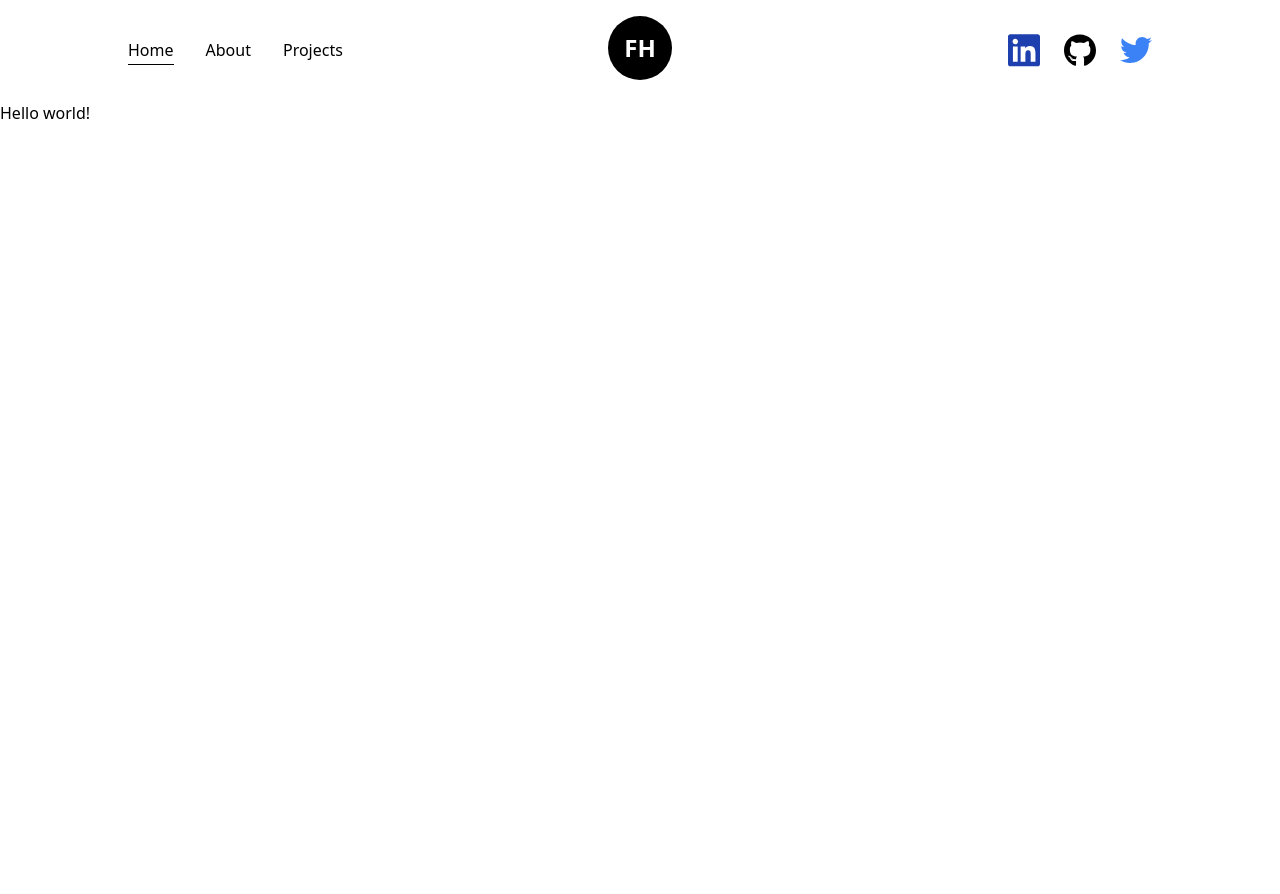
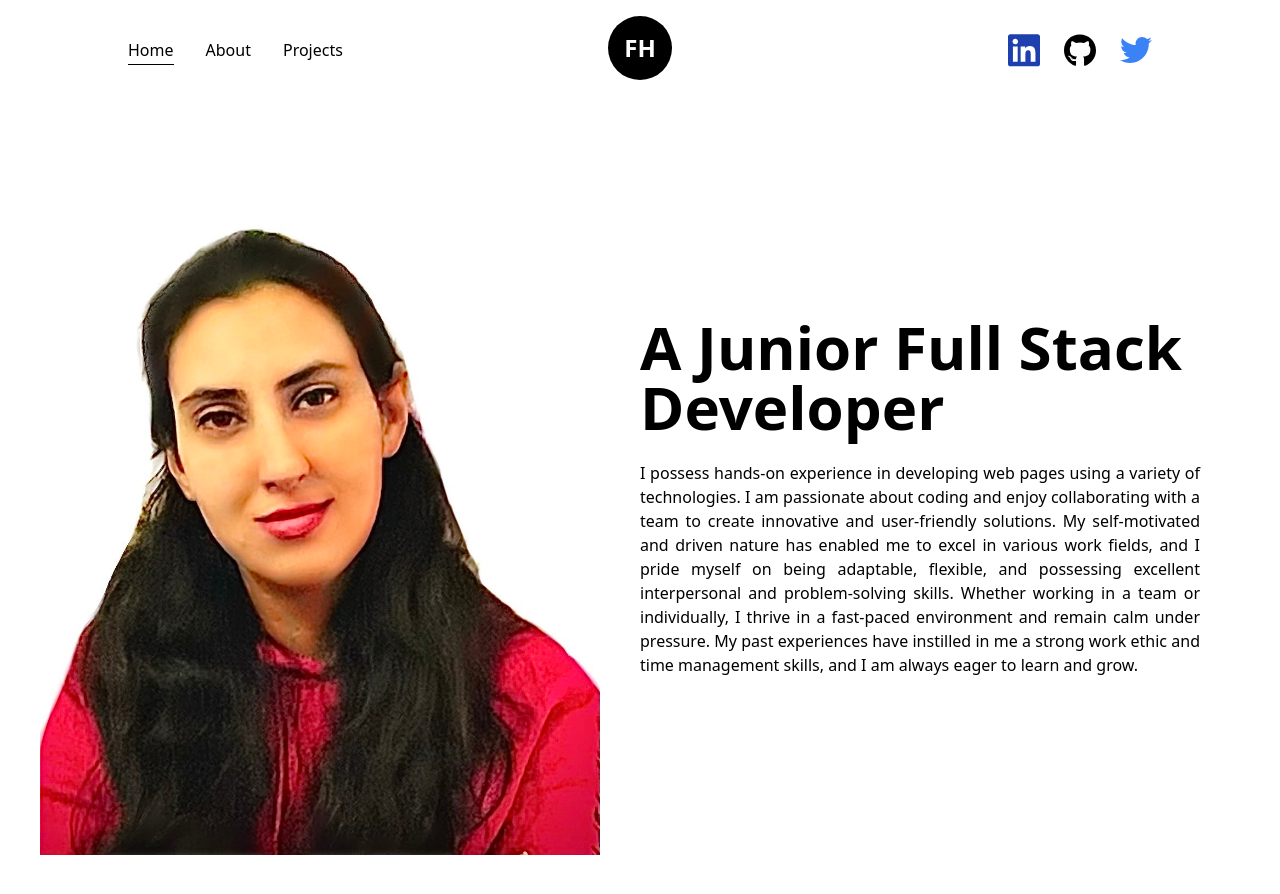
Before and after one commit to farzaneh-haghani/My-Portfolio, a Next.js app: page / in a window 1280 px wide. Shown: the top 894 px of the page. Before the commit the page ends 800 px from the top, so only its background shows below. Built offline with nearby package versions, Linux system fonts and the light colour scheme.

Commit message:
photo added

```diff
--- /dev/null
+++ b/src/components/AnimatedText.jsx
@@ -0,0 +1,56 @@
+import React from "react";
+import { motion } from "framer-motion";
+
+const quote = {
+  initial: {
+    opacity: 1,
+  },
+  animate: {
+    opacity: 1,
+    transition: {
+      delay: 0.5,
+      staggerChildren: 0.08,
+    },
+  },
+};
+
+const singleWord = {
+  initial: {
+    opacity: 0,
+    y: 50,
+  },
+  animate: {
+    opacity: 1,
+    y: 0,
+    transition: {
+      duration: 1,
+    },
+  },
+};
+
+const AnimatedText = ({ text }) => {
+  return (
+    <div className="w-full mx-auto py-2 flex items-center justify-center text-center overflow-hidden ">
+      <motion.h1
+        className="inline-block w-full text-dark font-bold capitalize text-6xl text-left"
+        variants={quote}
+        initial="initial"
+        animate="animate"
+      >
+        {text.split(" ").map((word, index) => {
+          return (
+            <motion.span
+              key={word + "-" + index}
+              className="inline-block"
+              variants={singleWord}
+            >
+              {word}&nbsp;
+            </motion.span>
+          );
+        })}
+      </motion.h1>
+    </div>
+  );
+};
+
+export default AnimatedText;
--- a/src/pages/_app.js
+++ b/src/pages/_app.js
@@ -7,7 +7,6 @@ const montserrat = Montserrat({
   variable: '--font-mont',
 })
 
-
 export default function App({ Component, pageProps }) {
   return (
     <>
--- a/src/pages/index.js
+++ b/src/pages/index.js
@@ -1,9 +1,25 @@
+import Image from "next/image"
+import picture from "../../public/profile.jpg"
+import AnimatedText from "@/components/AnimatedText"
+
 export default function Home() {
   return (
     <main>
-      <h1>
-        Hello world!
-      </h1>
+      <div className="flex items-center text-dark min-h-screen w-full">
+        <div className="flex items-start justify-between w-full pt-0 h-full z-0 bg-light">
+          <div className="w-[50%] px-10">
+            <Image src={picture} alt="Farzaneh's image" className="w-full h-auto rounded-t-[50%]" />
+          </div>
+          <div className="w-[50%] flex flex-col items-center self-center">
+            <AnimatedText text="a junior Full Stack Developer" />
+            <p className="my-4 text-base font-medium pr-20 text-justify">I possess hands-on experience in developing web pages using a variety of technologies.
+              I am passionate about coding and enjoy collaborating with a team to create innovative and user-friendly solutions.
+              My self-motivated and driven nature has enabled me to excel in various work fields, and I pride myself on being adaptable, flexible, and possessing excellent interpersonal and problem-solving skills.
+              Whether working in a team or individually, I thrive in a fast-paced environment and remain calm under pressure.
+              My past experiences have instilled in me a strong work ethic and time management skills, and I am always eager to learn and grow.</p>
+          </div>
+        </div>
+      </div>
     </main>
   )
 }
```
Also changed, not shown: public/profile.jpg (added).
